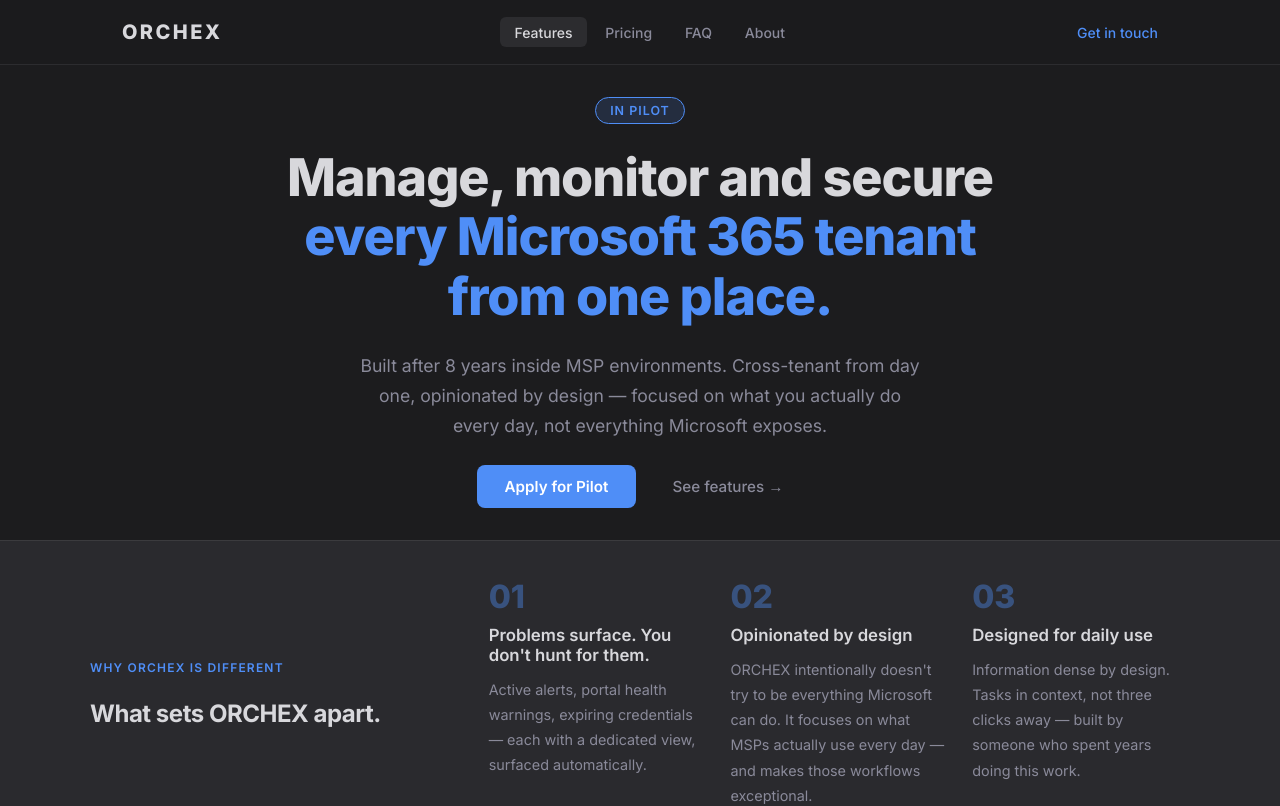
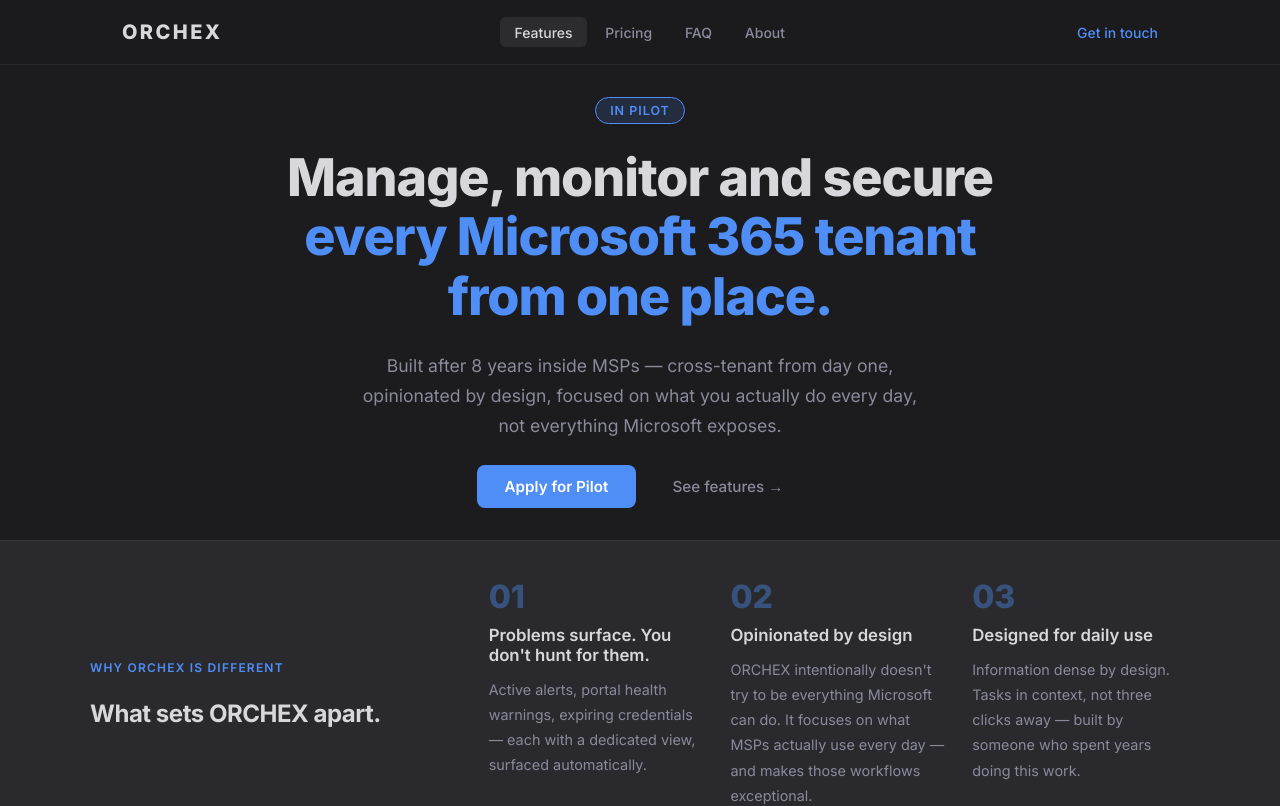
Before and after one commit to sasa-z/orchex-website, a Vue app: page / in a window 1280 px wide. Shown: the top 806 px of the page. Built offline with nearby package versions, Linux system fonts and the light colour scheme.

Commit message:
hero: tighten subheadline, drop redundant tenant-scope phrasing
The new headline already says "every tenant from one place", so the
subhead no longer needs to repeat it — keeps only the "opinionated,
built for daily MSP work" differentiator that appears nowhere else.

```diff
--- a/src/App.vue
+++ b/src/App.vue
@@ -26,8 +26,8 @@
         <span class="accent">every Microsoft 365 tenant from one place.</span>
       </h1>
       <p class="hero-sub">
-        Built after 8 years inside MSP environments. Cross-tenant from day one,
-        opinionated by design — focused on what you actually do every day,
+        Built after 8 years inside MSPs — cross-tenant from day one,
+        opinionated by design, focused on what you actually do every day,
         not everything Microsoft exposes.
       </p>
       <div class="hero-actions">
```
